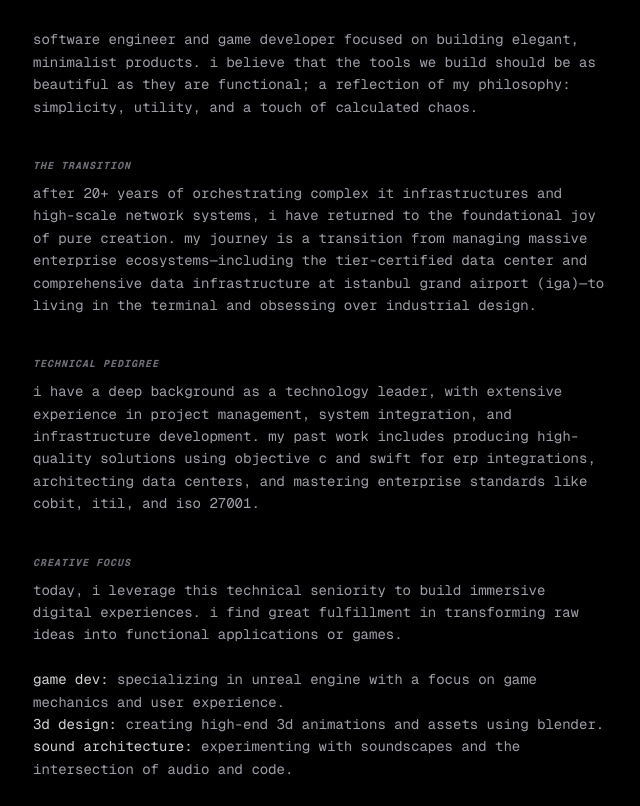
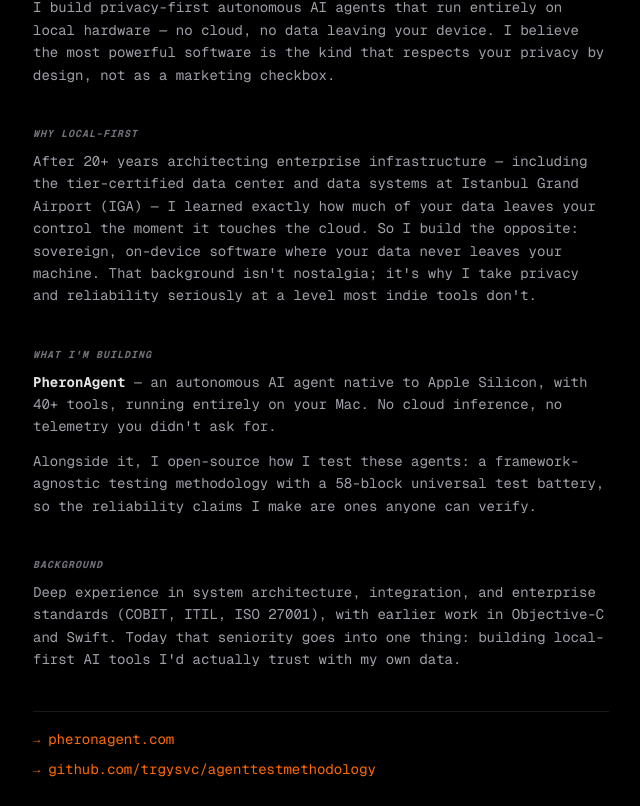
Before and after one commit to trgysvc/trgysvc.github.io, a Next.js app: page /about in a window 1280 px wide. Shown: the part 314-1120 px from the top of the page, without its empty margins (295-935 px from the left). Built offline with nearby package versions, Linux system fonts and the light colour scheme.

Commit message:
refactor: update personal branding to emphasize privacy-first autonomous AI agents and PheronAgent

```diff
--- a/app/about/page.tsx
+++ b/app/about/page.tsx
@@ -8,44 +8,44 @@
           <span className="section-asterisk">*</span>
           <ScrambleText text="about" />
         </h1>
-        <div className="flex flex-col gap-10 text-zinc-400 text-sm leading-relaxed max-w-xl whitespace-pre-line">
-          <p className="text-white font-medium">turgay savacı</p>
-          <p>
-            software engineer and game developer focused on building elegant, minimalist products. i believe that the tools we build should be as beautiful as they are functional; a reflection of my philosophy: simplicity, utility, and a touch of calculated chaos.
-          </p>
-
-          <div>
-            <p className="text-zinc-500 uppercase text-[10px] tracking-widest mb-2 font-bold italic">the transition</p>
-            after 20+ years of orchestrating complex it infrastructures and high-scale network systems, i have returned to the foundational joy of pure creation. my journey is a transition from managing massive enterprise ecosystems—including the tier-certified data center and comprehensive data infrastructure at istanbul grand airport (iga)—to living in the terminal and obsessing over industrial design.
+        <div className="flex flex-col gap-10 text-zinc-400 text-sm leading-relaxed max-w-xl">
+          <div className="flex flex-col gap-2">
+            <p className="text-white font-medium">turgay savacı</p>
+            <p>
+              I build privacy-first autonomous AI agents that run entirely on local hardware — no cloud, no data leaving your device. I believe the most powerful software is the kind that respects your privacy by design, not as a marketing checkbox.
+            </p>
           </div>
 
           <div>
-            <p className="text-zinc-500 uppercase text-[10px] tracking-widest mb-2 font-bold italic">technical pedigree</p>
-            i have a deep background as a technology leader, with extensive experience in project management, system integration, and infrastructure development. my past work includes producing high-quality solutions using objective c and swift for erp integrations, architecting data centers, and mastering enterprise standards like cobit, itil, and iso 27001.
+            <p className="text-zinc-500 uppercase text-[10px] tracking-widest mb-2 font-bold italic">why local-first</p>
+            <p>
+              After 20+ years architecting enterprise infrastructure — including the tier-certified data center and data systems at Istanbul Grand Airport (IGA) — I learned exactly how much of your data leaves your control the moment it touches the cloud. So I build the opposite: sovereign, on-device software where your data never leaves your machine. That background isn't nostalgia; it's why I take privacy and reliability seriously at a level most indie tools don't.
+            </p>
           </div>
 
           <div>
-            <p className="text-zinc-500 uppercase text-[10px] tracking-widest mb-2 font-bold italic">creative focus</p>
-            today, i leverage this technical seniority to build immersive digital experiences. i find great fulfillment in transforming raw ideas into functional applications or games.
-            {"\n\n"}
-            <span className="text-zinc-300">game dev:</span> specializing in unreal engine with a focus on game mechanics and user experience.
-            {"\n"}
-            <span className="text-zinc-300">3d design:</span> creating high-end 3d animations and assets using blender.
-            {"\n"}
-            <span className="text-zinc-300">sound architecture:</span> experimenting with soundscapes and the intersection of audio and code.
+            <p className="text-zinc-500 uppercase text-[10px] tracking-widest mb-2 font-bold italic">what I'm building</p>
+            <p>
+              <strong className="text-zinc-200">PheronAgent</strong> — an autonomous AI agent native to Apple Silicon, with 40+ tools, running entirely on your Mac. No cloud inference, no telemetry you didn't ask for.
+            </p>
+            <p className="mt-3">
+              Alongside it, I open-source how I test these agents: a framework-agnostic testing methodology with a 58-block universal test battery, so the reliability claims I make are ones anyone can verify.
+            </p>
           </div>
 
-          <div className="border-t border-zinc-900 pt-10">
-            <p className="text-zinc-500 uppercase text-[10px] tracking-widest mb-2 font-bold italic">current mission: anf</p>
-            i am currently building anf — autonomous native forge: a cloud-free, 4-agent autonomous software production pipeline running entirely on local hardware with no cloud dependency. it represents my focus on building sovereign, decentralized, and highly efficient software manufacturing tools.
+          <div>
+            <p className="text-zinc-500 uppercase text-[10px] tracking-widest mb-2 font-bold italic">background</p>
+            <p>
+              Deep experience in system architecture, integration, and enterprise standards (COBIT, ITIL, ISO 27001), with earlier work in Objective-C and Swift. Today that seniority goes into one thing: building local-first AI tools I'd actually trust with my own data.
+            </p>
           </div>
 
-          <div className="flex flex-col gap-2 pt-4">
-            <a href="#" className="text-orange-500 hover:text-orange-400 transition-colors flex items-center gap-2">
-              <span className="text-xs">→</span> view full resume
+          <div className="flex flex-col gap-2 pt-4 border-t border-zinc-900">
+            <a href="https://pheronagent.com" target="_blank" rel="noopener noreferrer" className="text-orange-500 hover:text-orange-400 transition-colors flex items-center gap-2">
+              <span className="text-xs">→</span> pheronagent.com
             </a>
-            <a href="https://github.com/trgysvc/autonomousnativeforge" className="text-orange-500 hover:text-orange-400 transition-colors flex items-center gap-2">
-              <span className="text-xs">→</span> github.com/trgysvc/autonomousnativeforge
+            <a href="https://github.com/trgysvc/AgentTestMethodology" target="_blank" rel="noopener noreferrer" className="text-orange-500 hover:text-orange-400 transition-colors flex items-center gap-2">
+              <span className="text-xs">→</span> github.com/trgysvc/AgentTestMethodology
             </a>
           </div>
         </div>
--- a/app/layout.tsx
+++ b/app/layout.tsx
@@ -11,8 +11,8 @@
 });
 
 export const metadata: Metadata = {
-  title: "Turgay | software developer",
-  description: "portfolio of Turgay - software and game developer",
+  title: "Turgay Savacı — Privacy-First Autonomous AI Agents",
+  description: "Building privacy-first autonomous AI agents that run entirely on Apple Silicon. Creator of PheronAgent.",
 };
 
 export default function RootLayout({
--- a/app/links/page.tsx
+++ b/app/links/page.tsx
@@ -121,7 +121,7 @@
           <BadgeCheck size={18} className="text-yellow-500 fill-yellow-500/20" />
         </div>
         <p className="text-zinc-500 text-sm lowercase max-w-[400px] leading-relaxed">
-          Hi 👋 i'm Turgay, software and game developer. it manager turned indie maker — building apps, games and 3d experiences. crafting cloud-native systems, real-time game mechanics and 3d asset pipelines. currently building anf: an autonomous software production pipeline running on local hardware.
+          i'm Turgay — building privacy-first autonomous AI agents on Apple Silicon. no cloud, no data leaving your machine. creator of PheronAgent.
         </p>
       </div>
 
--- a/app/page.tsx
+++ b/app/page.tsx
@@ -7,6 +7,11 @@
   const posts = getBlogPosts().slice(0, 3); // Updated to 3 posts
 
   const work = [
+    {
+      company: "pheronagent",
+      role: "co-founder and cto (2026 - )",
+      description: "the autonomous ai agent native to apple silicon",
+    },
     {
       company: "ifoundanapple",
       role: "co-founder and cto (2025 - )",
@@ -21,11 +26,6 @@
       company: "investrong crm",
       role: "co-founder and cto (2025 - )",
       description: "operating system for modern real estate ai powered",
-    },
-    {
-      company: "pheronagent",
-      role: "co-founder and cto (2026 - )",
-      description: "the autonomous ai agent native to apple silicon",
     },
   ];
 
@@ -67,9 +67,7 @@
           </p>
         </div>
         <p className="text-zinc-400 text-sm leading-relaxed max-w-xl mt-4">
-          i'm Turgay, software and game developer. it manager turned indie maker — building apps, games and 3d experiences.
-          crafting cloud-native systems, real-time game mechanics and 3d asset pipelines.
-          currently building anf: an autonomous software production pipeline running on local hardware.{" "}
+          i'm Turgay — I build privacy-first autonomous AI agents that run entirely on Apple Silicon. No cloud, no data leaving your machine. After 20+ years architecting enterprise infrastructure and data centers, I now build the kind of local-first, sovereign software I always wanted to use. Currently: PheronAgent, an autonomous AI agent native to your Mac.{" "}
           <Link href="/about" className="accent hover:underline inline-flex items-center gap-1 group">
             all about <span className="group-hover:translate-x-0.5 group-hover:-translate-y-0.5 transition-transform duration-200">↗</span>
           </Link>
--- a/app/work/page.tsx
+++ b/app/work/page.tsx
@@ -3,6 +3,12 @@
 
 export default function Work() {
   const experiences = [
+    {
+      company: "pheronagent",
+      role: "co-founder and cto (2026 - )",
+      description: "the autonomous ai agent native to apple silicon",
+      slug: "pheronagent",
+    },
     {
       company: "ifoundanapple",
       role: "co-founder and cto (2025 - )",
@@ -20,12 +26,6 @@
       role: "co-founder and cto (2025 - )",
       description: "operating system for modern real estate ai powered",
       slug: "investrong-crm",
-    },
-    {
-      company: "pheronagent",
-      role: "co-founder and cto (2026 - )",
-      description: "the autonomous ai agent native to apple silicon",
-      slug: "pheronagent",
     },
   ];
 
```
